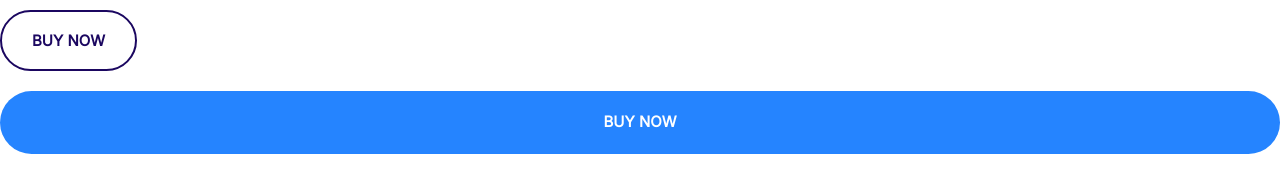
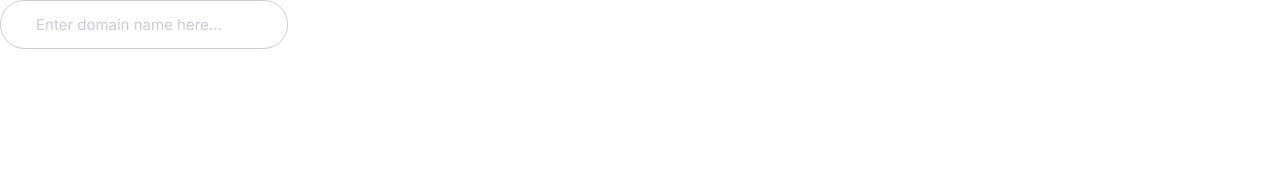
Before and after one commit to israt9528/my-first-project, a plain HTML site: page index.html in a window 1280 px wide. Drawn offline with Linux system fonts and the light colour scheme.

Commit message:
define all the input components.

```diff
--- a/css/styles.css
+++ b/css/styles.css
@@ -148,16 +148,16 @@ i {
 }
 /*button*/
 .btn {
+    border-radius: 40px;
+    border: 0;
+    cursor: pointer;
     font-size: 1.8rem;
     font-weight: 600;
+    margin: 1rem 0;
+    padding: 2rem 3rem;
+    text-align: center;
     text-transform: uppercase;
-    padding: 2rem 3rem;
-    border: 0;
-    border-radius: 40px;
-    cursor: pointer;
     white-space: nowrap;
-    text-align: center;
-    margin: 1rem 0;
 }
 .btn--primary {
     background: var(--color-primary);
@@ -197,3 +197,20 @@ i {
         font-size: 1.5rem;
     }
 }
+/*input*/
+.input {
+    padding: 1.5rem 3.5rem;
+    border: 1px solid #ccc;
+    border-radius: 30px;
+    outline: 0;
+    color: var(--color-headings);
+    font-size: 2rem;
+}
+::placeholder {
+    color: #cdcbd7;
+}
+@media screen and (min-width: 1024px) {
+    .input {
+        font-size: 1.5rem;
+    }
+}
--- a/index.html
+++ b/index.html
@@ -18,7 +18,6 @@
     <link rel="stylesheet" href="css/styles.css" />
   </head>
   <body>
-    <button class="btn btn--accent btn--outline">Buy now</button>
-    <a href="#" class="btn btn--primary btn--block">buy now</a>
+    <input type="text" class="input" placeholder="Enter domain name here..." />
   </body>
 </html>
```
Also changed, not shown: components/input.html (added, +1 -0 lines).
